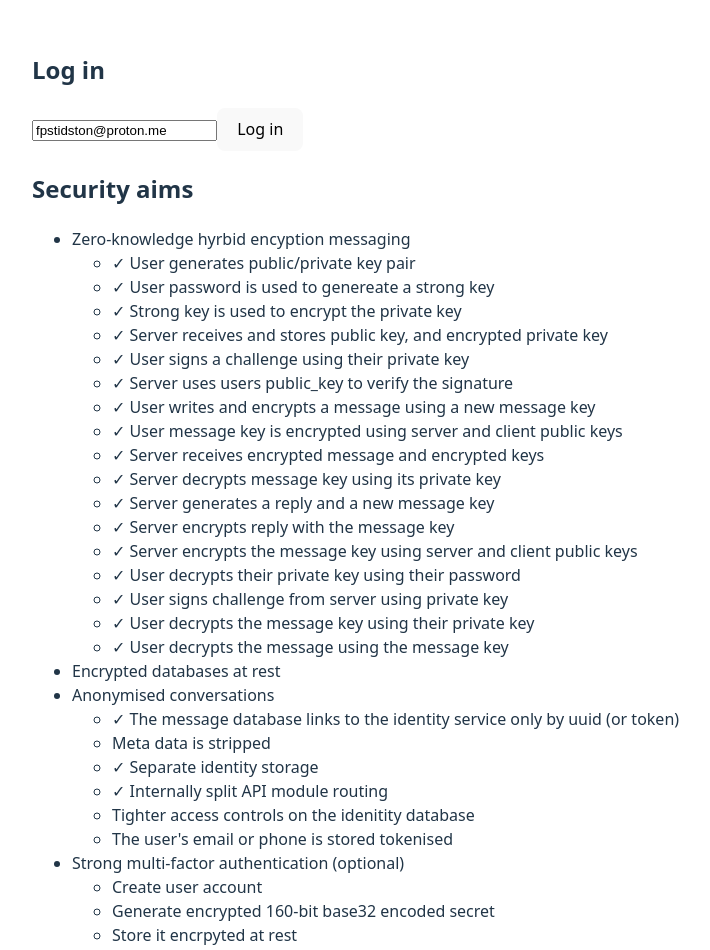
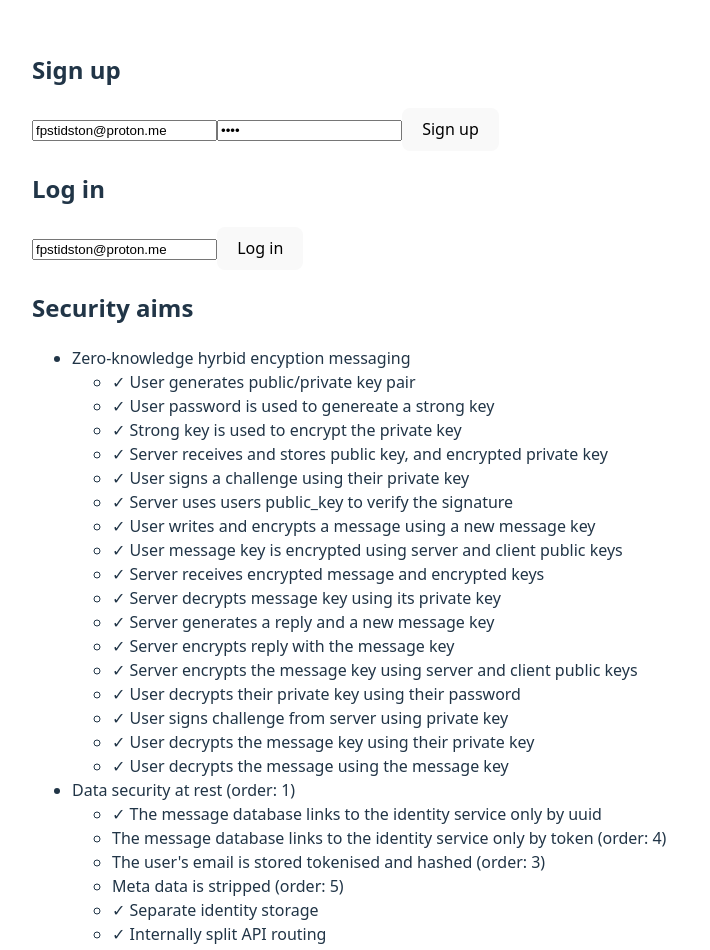
Before and after one commit to fpstidston/sais-frontend, a Vue app: page / in a window 1280 px wide. Shown: the top 950 px of the page, without its empty margins (0-710 px from the left). Built offline with nearby package versions, Linux system fonts and the light colour scheme.

Commit message:
chat and markdown

```diff
--- a/package.json
+++ b/package.json
@@ -10,6 +10,7 @@
   },
   "dependencies": {
     "axios": "^1.12.2",
+    "marked": "^16.4.1",
     "ssh-keygen": "^0.5.0",
     "vue": "^3.5.22"
   },
--- a/src/App.vue
+++ b/src/App.vue
@@ -6,6 +6,7 @@ import { importPublicKey, decryptPrivateKeyForMessage } from './utils/keyManager
 import { base64ToUint8Array, bufferToBase64 } from './utils/helpers';
 import { decryptUserMessage } from './utils/messageCrypto';
 import { signChallenge } from './utils/signature'
+import { marked } from 'marked'
 
 const baseURL = 'http://localhost:5000'
 const email = defineModel('email', { required: true, default: 'fpstidston@proton.me' })
@@ -26,7 +27,7 @@ let iv
 
 const conversation = computed({
   get() {
-    return [...messages.value, ...responses.value].sort((a, b) => a.datetime - b.datetime)
+    return [...messages.value, ...responses.value].sort((a, b) => a.datetime - b.datetime).reverse()
   }
 })
 
@@ -115,15 +116,29 @@ const handleLoginFinish = async () => {
 const handleSend = async () => {
   formBusy.value = true
   const { encryptedMessage, encryptedKeyClient, encryptedKeyServer } = await encryptMessageForSend(message.value, serverPublicKeyB64, publicKeyB64)
-  console.log(encryptedMessage)
   axios.post(baseURL + '/message/create', {
     encrypted_key_server: bufferToBase64(encryptedKeyServer),
     encrypted_key_client: bufferToBase64(encryptedKeyClient),
     encrypted_message: bufferToBase64(encryptedMessage.ciphertext),
     iv: bufferToBase64(encryptedMessage.iv)
   }, { withCredentials: true })
-    .then(() => {
+    .then(async response => {
+      messages.value.push({
+        sender: 'You',
+        body: message.value,
+        datetime: new Date().toUTCString()
+      })
       message.value = ''
+      console.log(response.data.response)
+      debugger
+      const encrpytedReply = response.data.response
+      const replies = await decryptMessages([encrpytedReply])
+      const reply = replies[0]
+      responses.value.push({
+        sender: 'Server',
+        body: reply.body,
+        datetime: new Date().toUTCString()
+      })
     })
     .catch(err => {
       console.log('Error sending message')
@@ -154,10 +169,10 @@ const decryptMessages = async (messages) => {
     </div>
     <template v-else>
       <form v-if="!isLoggedIn">
-        <!-- <h2>Sign up</h2>
+        <h2>Sign up</h2>
         <input type="email" v-model="email" />
         <input type="password" v-model="password"/>
-        <button @click="handleSignup">Sign up</button> -->
+        <button @click="handleSignup">Sign up</button>
         <h2>Log in</h2>
         <input type="email" v-if="!hasEnteredEmail" v-model="email" />
         <input type="password" v-if="hasEnteredEmail" v-model="password"/>
@@ -170,8 +185,10 @@ const decryptMessages = async (messages) => {
           <button @click="handleSend">Send</button>
         </form>
         <h2>List of messages</h2>
-        <div v-for="message in conversation">
-          {{  message.user_id == 0 ? 'Server' : 'You' }}: {{  message.body }}
+        <div class="message" v-for="message in conversation">
+          <span class="date">{{ message.datetime }}</span>
+          <div class="sender"><strong>{{  message.sender }}</strong></div>
+          <div v-html="marked.parse(message.body)" />
         </div>
       </template>
       <h2>Security aims</h2>
@@ -198,21 +215,19 @@ const decryptMessages = async (messages) => {
           </ul>
         </li>
         <li>
-          Encrypted databases at rest
-        </li>
-        <li>Anonymised conversations
+          Data security at rest (order: 1)
           <ul>
-            <li>✓ The message database links to the identity service only by uuid (or token)</li>
-            <li>Meta data is stripped</li>
+            <li>✓ The message database links to the identity service only by uuid</li>
+            <li>The message database links to the identity service only by token (order: 4)</li>
+            <li>The user's email is stored tokenised and hashed (order: 3)</li>
+            <li>Meta data is stripped  (order: 5)</li>
             <li>✓ Separate identity storage</li>
-            <li>✓ Internally split API module routing</li>
-            <li>Tighter access controls on the idenitity database</li>
-            <li>The user's email or phone is stored tokenised</li>
+            <li>✓ Internally split API routing</li>
+            <li>Tighter access controls on the idenitity database (order: 2)</li>
           </ul>
         </li>
         <li>Strong multi-factor authentication (optional)
           <ul>
-            <li>Create user account</li>
             <li>Generate encrypted 160-bit base32 encoded secret</li>
             <li>Store it encrpyted at rest</li>
             <li>Display the secret as a QR code to client</li>
@@ -226,3 +241,13 @@ const decryptMessages = async (messages) => {
     </template>
   </div>
 </template>
+
+<style scoped>
+.date {
+  font-size: small;
+}
+.message {
+  box-sizing: border-box;
+  margin: 4rem 0;
+}
+</style>
```
Also changed, not shown: 1 other file (tests, documents, lock files or other folders).
